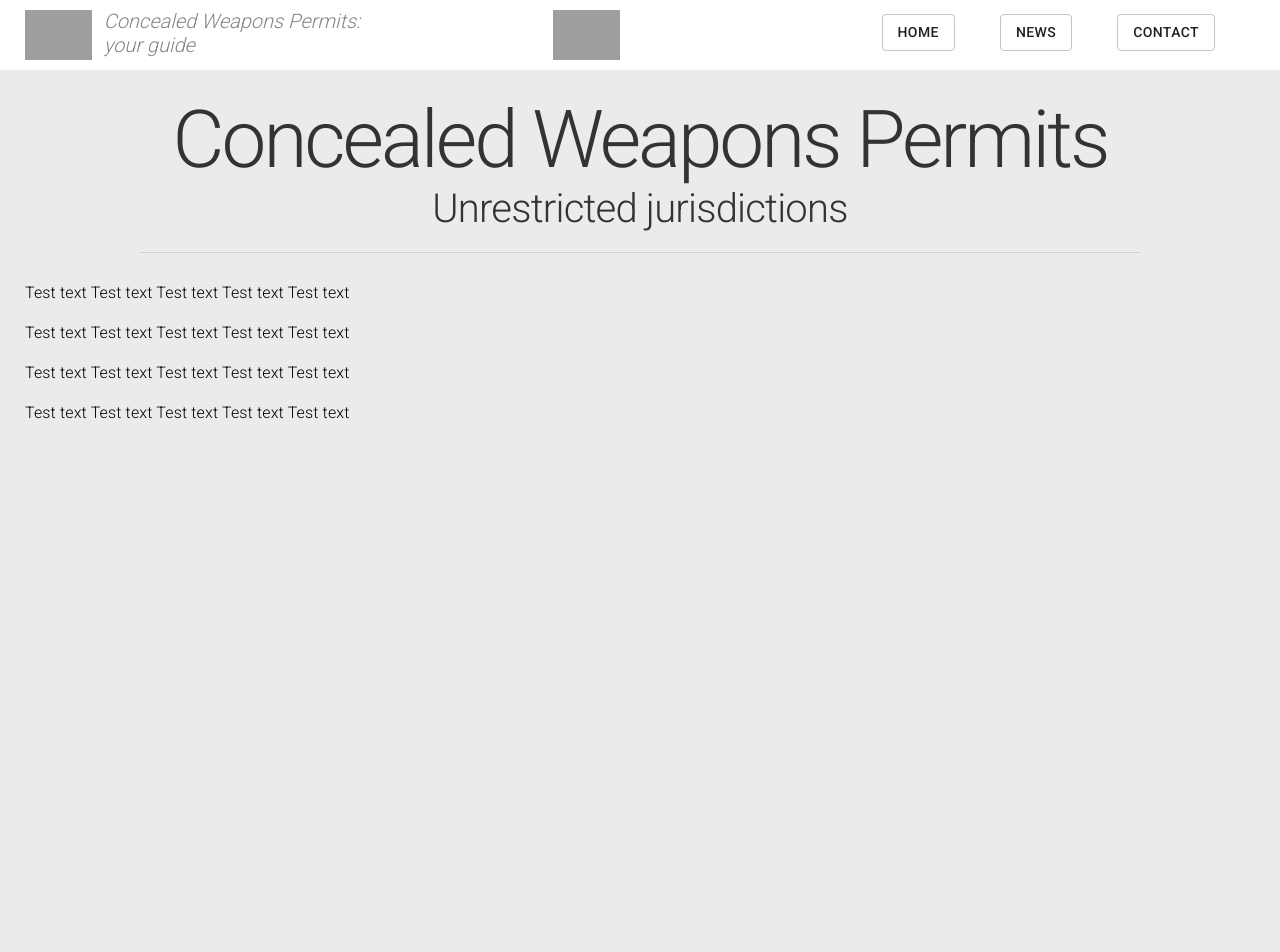
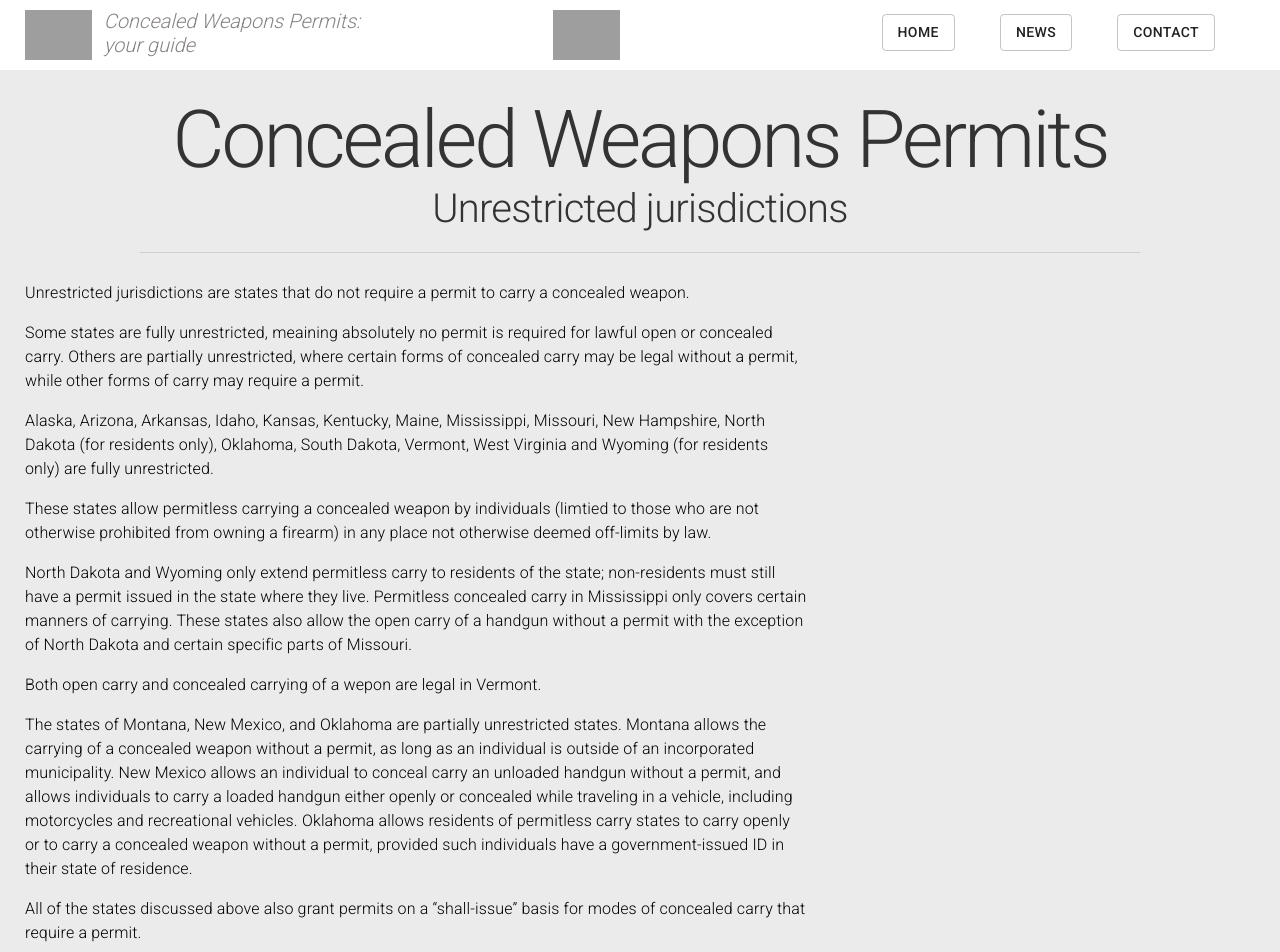
Before and after one commit to kjannette/carry-concealed, a React app: page /unrestricted in a window 1280 px wide. Shown: the top 952 px of the page. Built offline with nearby package versions, Linux system fonts and the light colour scheme; grey boxes are pictures that could not be loaded.

Commit message:
Added content to unrestricted page

```diff
--- a/src/components/UnrestrictedPage.js
+++ b/src/components/UnrestrictedPage.js
@@ -38,10 +38,21 @@ class UnrestrictedPage extends React.Component {
 
                             <Typography className={classes.textLeft}>
 
-                                <p>Test text Test text Test text Test text Test text</p>
-                                <p>Test text Test text Test text Test text Test text</p>
-                                <p>Test text Test text Test text Test text Test text</p>
-                                <p>Test text Test text Test text Test text Test text</p>
+                                <p>Unrestricted jurisdictions are states that do not require a permit to carry a concealed weapon. </p>
+
+                                <p>Some states are fully unrestricted, meaining absolutely no permit is required for lawful open or concealed carry.  Others are partially unrestricted, where certain forms of concealed carry may be legal without a permit, while other forms of carry may require a permit.</p>
+
+                                <p>Alaska, Arizona, Arkansas, Idaho, Kansas, Kentucky, Maine, Mississippi, Missouri, New Hampshire, North Dakota (for residents only), Oklahoma, South Dakota, Vermont, West Virginia and Wyoming (for residents only) are fully unrestricted.  </p>
+
+                                <p>These states allow permitless carrying a concealed weapon by individuals (limtied to those who are not otherwise prohibited from owning a firearm) in any place not otherwise deemed off-limits by law.</p>
+
+                                <p>North Dakota and Wyoming only extend permitless carry to residents of the state; non-residents must still have a permit issued in the state where they live.  Permitless concealed carry in Mississippi only covers certain manners of carrying.  These states also allow the open carry of a handgun without a permit with the exception of North Dakota and certain specific parts of  Missouri.</p>
+
+                                <p>Both open carry and concealed carrying of a wepon are legal in Vermont.</p>
+
+                                <p>The states of Montana, New Mexico, and Oklahoma are partially unrestricted states. Montana allows the carrying of a concealed weapon without a permit, as long as an individual is outside of an incorporated municipality.  New Mexico allows an individual to conceal carry an unloaded handgun without a permit, and allows individuals to carry a loaded handgun either openly or concealed while traveling in a vehicle, including motorcycles and recreational vehicles.  Oklahoma allows residents of permitless carry states to carry openly or to carry a concealed weapon without a permit, provided such individuals have a government-issued ID in their state of residence.</p>
+
+                                <p>All of the states discussed above also grant permits on a “shall-issue” basis for modes of concealed carry that require a permit.</p>
 
                             </Typography>
 
```
